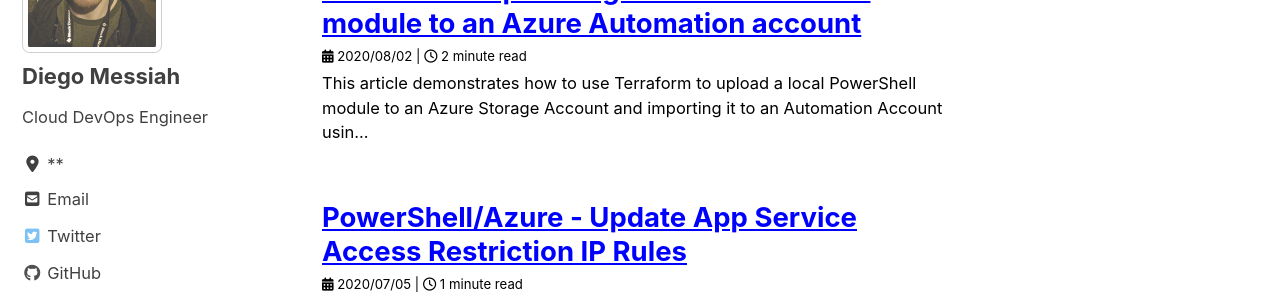
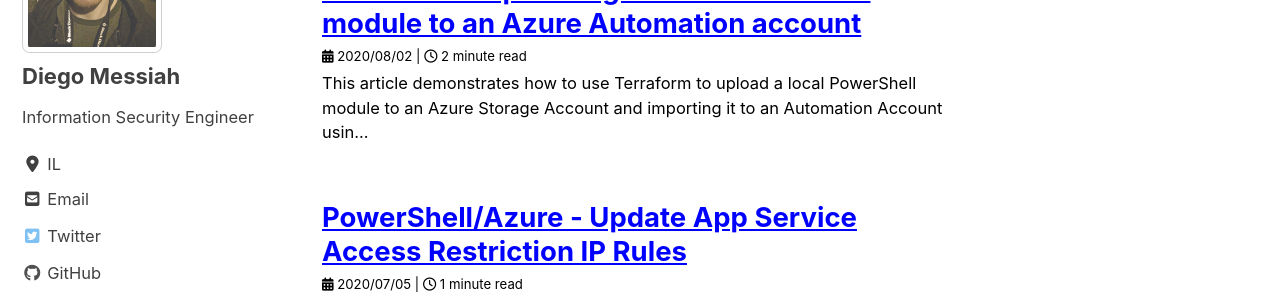
Before and after one commit to diegomessiah/diegomessiah.github.io, a Jekyll site: the page built from index.html, in a window 1280 px wide. Shown: the part 222-522 px from the top of the page. Built offline with Jekyll 4.4.1, drawn with Linux system fonts in a browser that asks for light colours; cached includes are drawn as plain includes; nearby versions of some CDN libraries; the list of posts is cut into pages by our own code.

Commit message:
Update _config.yml

```diff
--- a/_config.yml
+++ b/_config.yml
@@ -19,7 +19,7 @@ locale                   : "en-US"
 title                    : "Haissem"
 title_separator          : "-"
 name                     : "Diego Messiah"
-description              : "Cloud, DevOps and Automation"
+description              : "Cloud, Security and Automation"
 url                      : https://diegomessiah.github.io # the base hostname & protocol for your site e.g. "https://mmistakes.github.io"
 baseurl                  : # the subpath of your site, e.g. "/blog"
 repository               : diegomessiah/diegomessiah.github.io # GitHub username/repo-name e.g. "mmistakes/minimal-mistakes"
@@ -32,7 +32,7 @@ comments:
   # receiver                : "https://lwacommentsfunc18954.azurewebsites.net/api/PostComment"
   provider               : "utterances" # false (default), "disqus", "discourse", "facebook", "google-plus", "staticman", "staticman_v2", "utterances", "custom"
   disqus:
-    shortname            : # haissem # https://help.disqus.com/customer/portal/articles/466208-what-s-a-shortname-
+    shortname            : haissem # https://help.disqus.com/customer/portal/articles/466208-what-s-a-shortname-
   discourse:
     server               : # https://meta.discourse.org/t/embedding-discourse-comments-via-javascript/31963 , e.g.: meta.discourse.org
   facebook:
@@ -95,8 +95,8 @@ analytics:
 author:
   name             : "Diego Messiah"
   avatar           : '/images/avatar/bio03.jpg' # path of avatar image, e.g. "/assets/images/bio-photo.jpg"
-  bio              : "Cloud DevOps Engineer"
-  location         : "**"
+  bio              : "Information Security Engineer"
+  location         : "IL"
   email            :
   links:
     - label: "Email"
```
